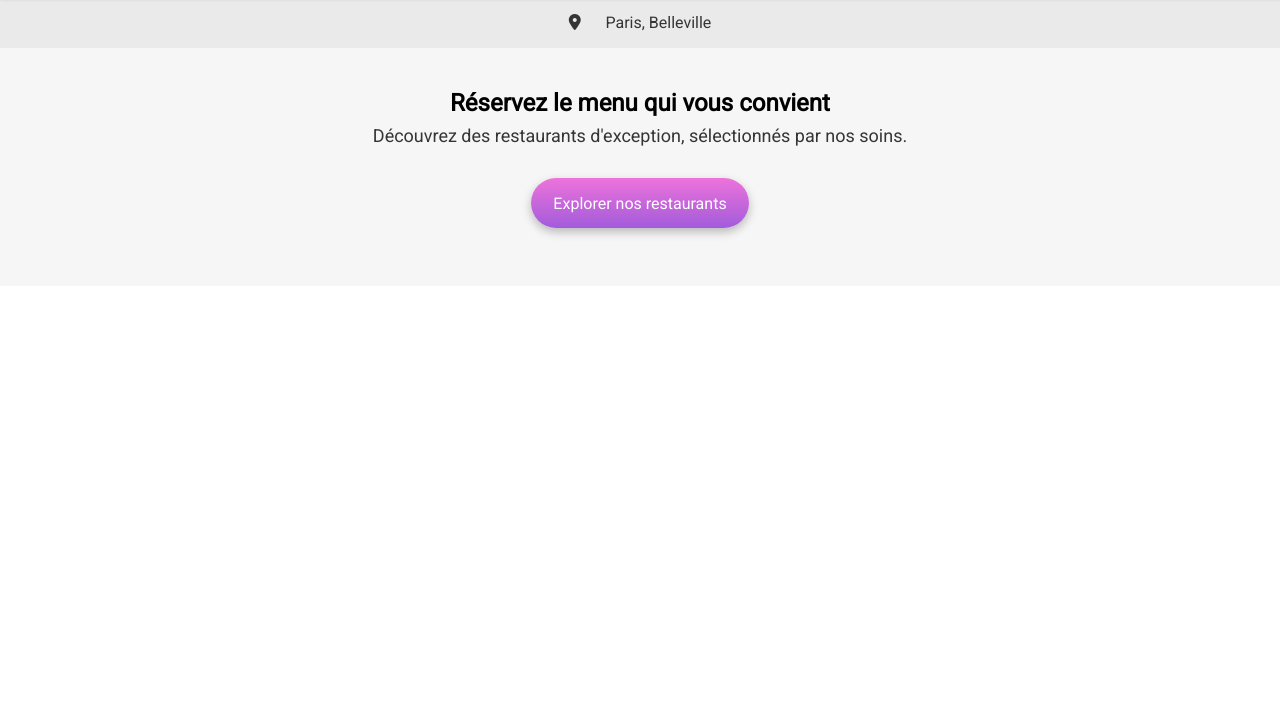
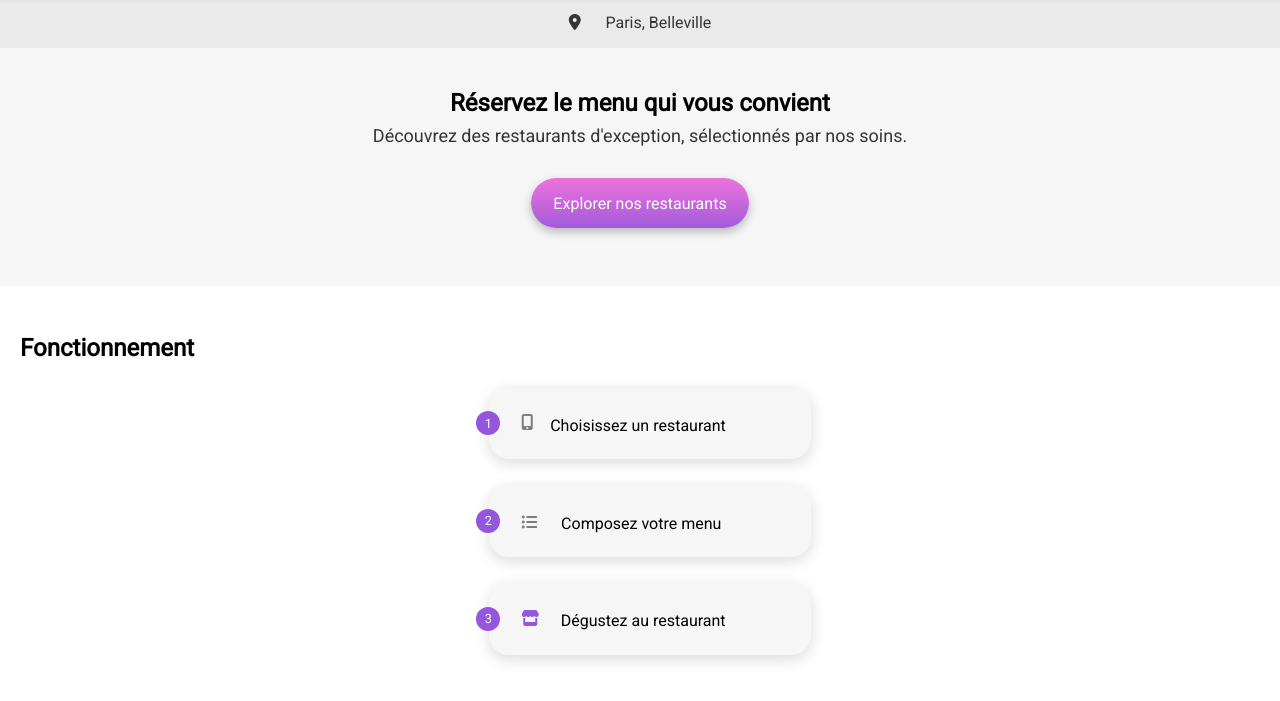
Before and after one commit to Phanttoms/Ohmyfood, a plain HTML site: page HTML/homepage.html in a window 1280 px wide. Shown: the part 63-764 px from the top of the page. Drawn offline with Linux system fonts and the light colour scheme; a web font is replaced by a local one.

Commit message:
multiple-ajout

```diff
--- a/HTML/homepage.html
+++ b/HTML/homepage.html
@@ -14,6 +14,7 @@
 </head>
 
 <body>
+    <div class="alldoc">
         <!-- Header -->
         <header class="header">
             <h1 class="header__title">ohmyfood</h1>
@@ -34,9 +35,34 @@
             </section>
             <!-- 2eme Section | Fonctionnement -->
             <section class="fonctionnement">
+                <h2 class="fonctionnement__title">Fonctionnement</h2>
+                <div class="fonctionnement__bigbox">
+                    <div class="fonctionnement__bigbox__box">
+                        <div class="fonctionnement__bigbox__box--circle"><span
+                                class="fonctionnement__bigbox__box--circle--content">1</span></div>
+                        <i class="fonctionnement__bigbox__box--phone fa-solid fa-mobile-screen-button"></i>
+                        <p class="fonctionnement__bigbox__box--content">Choisissez un restaurant</p>
+                    </div>
+                    <div class="fonctionnement__bigbox__box">
+                        <div class="fonctionnement__bigbox__box--circle"><span
+                                class="fonctionnement__bigbox__box--circle--content">2</span></div>
+                        <i class="fonctionnement__bigbox__box--list fa-solid fa-list-ul"></i>
+                        <p class="fonctionnement__bigbox__box--content">Composez votre menu</p>
+                    </div>
+                    <div class="fonctionnement__bigbox__box">
+                        <div class="fonctionnement__bigbox__box--circle"><span
+                                class="fonctionnement__bigbox__box--circle--content">3</span></div>
+                        <i class="fonctionnement__bigbox__box--store fa-solid fa-store"></i>
+                        <p class="fonctionnement__bigbox__box--content">Dégustez au restaurant</p>
+                    </div>
+                </div>
+            </section>
+            <!-- 3eme Section | Restaurants -->
+            <section class="restaurants">
 
             </section>
         </main>
+    </div>
 </body>
 
 </html>
--- /dev/null
+++ b/sass/header/header.scss
@@ -0,0 +1,38 @@
+.header {
+	display: flex;
+	flex-direction: column;
+	width: 100%;
+	.header__title {
+		font-family: "Shrikhand", sans-serif;
+		text-align: center;
+		font-size: 1.875rem;
+		font-style: normal;
+		font-weight: 400;
+		line-height: normal;
+		padding: 0.8rem 5.5rem;
+		z-index: 1;
+		box-shadow: 0px 2px 4px 0px rgba(0, 0, 0, 0.15);
+	}
+	.header__location {
+		display: flex;
+		flex-direction: row;
+		justify-content: center;
+		align-items: center;
+		width: 100%;
+		background-color: $grey-color;
+		padding: 1rem 5.5rem;
+		gap: 1.6rem;
+		&--dot {
+			color: $dark-grey;
+			width: 0.7rem;
+		}
+		&--content {
+			font-family: "Roboto", sans-serif;
+			font-size: 1rem;
+			font-style: normal;
+			font-weight: 500;
+			line-height: normal;
+			color: $dark-grey;
+		}
+	}
+}
--- /dev/null
+++ b/sass/mixin/mixin.scss
@@ -0,0 +1,36 @@
+// Titles
+@mixin h2-title-homepage {
+	font-family: "Roboto", sans-serif;
+	font-size: 1.5rem;
+	font-style: normal;
+	font-weight: 700;
+	line-height: normal;
+	color: $black;
+}
+
+// Buttons
+@mixin button {
+	display: flex;
+	justify-content: center;
+	align-items: center;
+	border-radius: 1.5625rem;
+	margin: 2rem 2rem 1rem 2rem;
+	background: linear-gradient(
+		0deg,
+		$main-color -20.44%,
+		$secondary-color 123.93%
+	);
+	box-shadow: 0px 4px 10px 0px rgba(0, 0, 0, 0.25);
+}
+
+// Texts Buttons
+@mixin text-button {
+	color: $white;
+	font-family: "Roboto", sans-serif;
+	font-size: 1rem;
+	font-style: normal;
+	font-weight: 500;
+	line-height: normal;
+}
+
+// Cartes
--- a/sass/variable.scss
+++ b/sass/variables/variable.scss
@@ -4,6 +4,7 @@ $secondary-color: #ff79da;
 $tertiary-color: #99e2d0;
 $grey-color: #eaeaea;
 $main-background: #f6f6f6;
-$secondary-background: #fff;
+$white: #fff;
 $dark-grey: #353535;
 $black: #000;
+$grey-tint: #7e7e7e;
--- a/styles/style.scss
+++ b/styles/style.scss
@@ -1,14 +1,8 @@
-@import "./../sass/variable.scss";
-
-// Mixin
-@mixin h2-title-homepage {
-	font-family: "Roboto", sans-serif;
-	font-size: 1.5rem;
-	font-style: normal;
-	font-weight: 700;
-	line-height: normal;
-	color: $black;
-}
+// Import SASS
+@import "./../sass/variables/variable.scss";
+@import "./../sass/header/header.scss";
+@import "./../sass/mixin/mixin.scss";
+@import "./../sass/footer/footer.scss";
 
 // Reset General
 * {
@@ -17,51 +11,15 @@
 	padding: 0;
 }
 
+a {
+	text-decoration: none;
+}
+
 // General
 Body {
 	display: flex;
 	flex-direction: column;
 	margin: auto;
-}
-
-// Header
-.header {
-	display: flex;
-	flex-direction: column;
-	width: 100%;
-	.header__title {
-		font-family: "Shrikhand", sans-serif;
-		text-align: center;
-		font-size: 1.875rem;
-		font-style: normal;
-		font-weight: 400;
-		line-height: normal;
-		padding: 0.8rem 5.5rem;
-		z-index: 1;
-		box-shadow: 0px 2px 4px 0px rgba(0, 0, 0, 0.15);
-	}
-	.header__location {
-		display: flex;
-		flex-direction: row;
-		justify-content: center;
-		align-items: center;
-		width: 100%;
-		background-color: $grey-color;
-		padding: 1rem 5.5rem;
-		gap: 1.6rem;
-		&--dot {
-			color: $dark-grey;
-			width: 0.7rem;
-		}
-		&--content {
-			font-family: "Roboto", sans-serif;
-			font-size: 1rem;
-			font-style: normal;
-			font-weight: 500;
-			line-height: normal;
-			color: $dark-grey;
-		}
-	}
 }
 
 // Homepage
@@ -77,7 +35,6 @@ Body {
 	padding: 2.6rem;
 	.reservation__title {
 		padding: 0 0.5rem 0.5rem 0.5rem;
-
 		@include h2-title-homepage;
 	}
 	.reservation__content {
@@ -91,27 +48,86 @@ Body {
 	.reservation__navbutton {
 		width: 13.625rem;
 		height: 3.125rem;
+		@include button;
+		&--content {
+			@include text-button;
+		}
+	}
+}
+
+// 2eme Section | Fonctionnement
+.fonctionnement {
+	display: flex;
+	flex-direction: column;
+	justify-content: flex-start;
+	padding: 3rem 0 4rem 1.25rem;
+	&__title {
+		@include h2-title-homepage;
+	}
+	&__bigbox {
+		display: flex;
+		flex-direction: column;
+		justify-content: center;
+		align-items: center;
+		padding: 1.6rem;
+		&__box {
+			display: flex;
+			flex-direction: row;
+			align-items: center;
+			width: 20.1rem;
+			height: 4.5rem;
+			margin-bottom: 1.6rem;
+			background: $main-background;
+			border-radius: 1.25rem;
+			box-shadow: 0px 4px 15px 0px rgba(0, 0, 0, 0.15);
+			&--circle {
 				display: flex;
 				justify-content: center;
 				align-items: center;
-		text-decoration: none;
-		border-radius: 1.5625rem;
-		margin: 2rem 2rem 1rem 2rem;
-		background: linear-gradient(
-			0deg,
-			$main-color -20.44%,
-			$secondary-color 123.93%
-		);
-		box-shadow: 0px 4px 10px 0px rgba(0, 0, 0, 0.25);
+				border-radius: 50%;
+				width: 1.5rem;
+				height: 1.5rem;
+				background-color: $main-color;
+				position: relative;
+				margin-right: 0.5rem;
+				right: 4%;
 				&--content {
-			color: $secondary-background;
+					color: $white;
+					font-family: "Roboto", sans-serif;
+					font-size: 0.8rem;
+					font-style: normal;
+					font-weight: 500;
+					line-height: normal;
+				}
+			}
+			&--phone {
+				width: 0.8rem;
+				height: 1.2rem;
+				color: $grey-tint;
+			}
+			&--list {
+				width: 1rem;
+				height: 0.9rem;
+				color: $grey-tint;
+			}
+			&--store {
+				width: 1.125rem;
+				height: 1.12rem;
+				color: $main-color;
+			}
+			&--content {
+				width: 13rem;
+				height: 0.9rem;
 				font-family: "Roboto", sans-serif;
 				font-size: 1rem;
 				font-style: normal;
 				font-weight: 500;
 				line-height: normal;
+				display: flex;
+				justify-content: center;
+			}
 		}
 	}
 }
 
-// 2eme Section | Fonctionnement
+// 3eme Section | Restaurants
```
Also changed, not shown: sass/footer/footer.css (added), sass/footer/footer.scss (added), sass/header/header.css (added), sass/mixin/mixin.css (added), sass/variables/variable.css (renamed from sass/variable.css), styles/style.css, 6 other files. Lines whose indentation alone changed are shown as unchanged.
